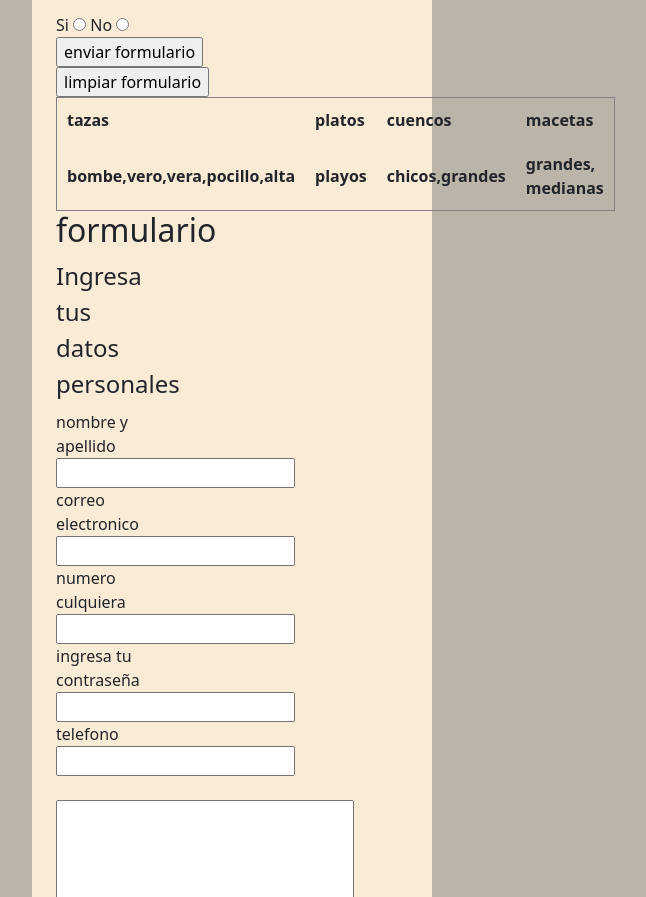
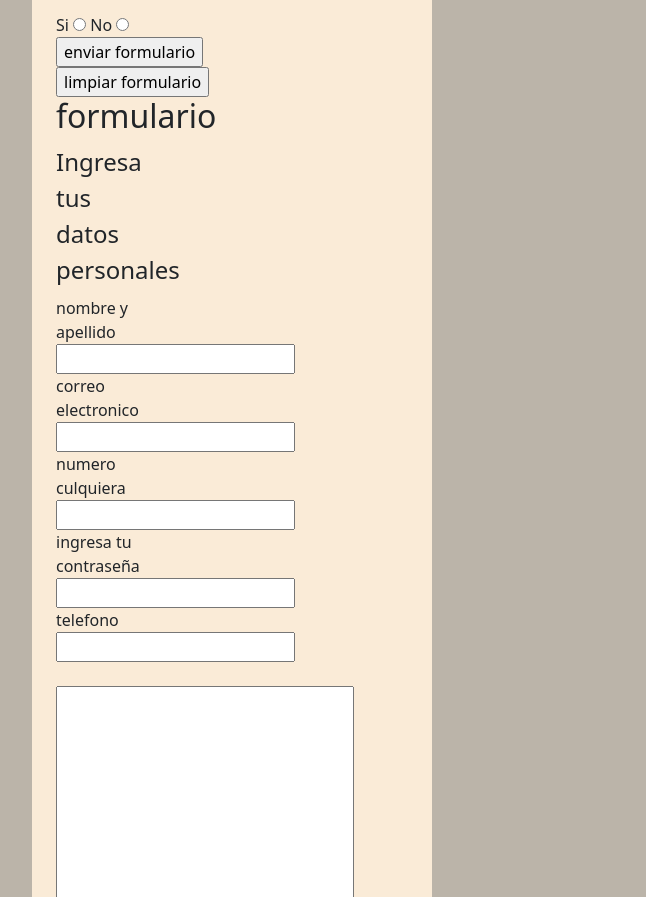
Before and after one commit to fabianou/repositorio-fabian, a website: page index.html in a window 1280 px wide. Shown: the part 2950-3847 px from the top of the page, without its empty margins (408-1054 px from the left). Drawn offline with nearby package versions, Linux system fonts and the light colour scheme.

Commit message:
cambios en index , servicios,contactos.

```diff
--- a/index.html
+++ b/index.html
@@ -146,23 +146,7 @@
         <fieldset>
             </div>
      </form>
-<section>
 
-  <table border="1" cellpadding="10" cellspacig = "20">
-         <tr>
-             <th>tazas</th>
-             <th>platos</th>
-             <th>cuencos</th>
-            <th>macetas</th>
-         </tr>
-         <tr>
-             <th>bombe,vero,vera,pocillo,alta</th>
-             <th>playos</th>
-             <th>chicos,grandes</th>
-             <th>grandes, medianas</th>
-         </tr>
-  </table>
-</section>
 
 <section>
   <h2>formulario</h2>
--- /dev/null
+++ b/scss/_contactos.scss
@@ -0,0 +1,6 @@
+form {
+display: flex;
+flex-direction: column;
+
+
+}
--- a/scss/estilos.scss
+++ b/scss/estilos.scss
@@ -9,18 +9,23 @@ padding: 100 ;
 
 }
 .lista-navegacion {
-list-style: none;
+    list-style: none;}
+    li {
         padding: 15;
         display: inline-block;}
     a {
                 text-decoration: none;
                 font-size: 16px ;
+                color: dimgrey;
+                }
+         &:hover {
                 background: rgb(155, 116, 116);
-width:90%
-max-width;
+            }
 
-margin:auto
-}
+
+
+
+
 
 .lista-navegacion li a{
 text-decoration: none;
```
Also changed, not shown: pages/servicios.html (+21 -0 lines), images.html/Screenshot_20211101-141036 (1).png (added), 3 other files. Lines whose indentation alone changed are shown as unchanged.
